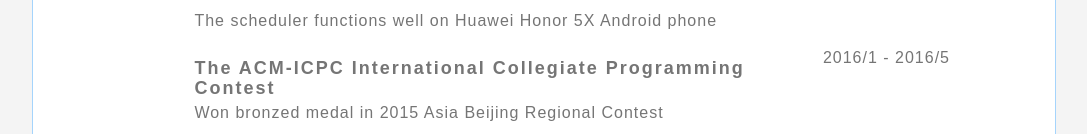
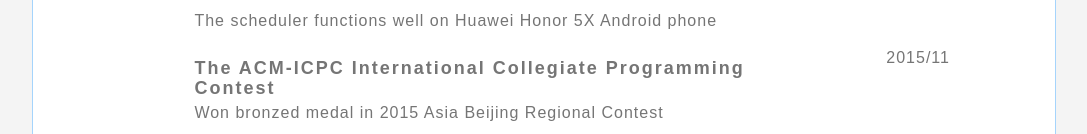
Before and after one commit to huanyan-hny/CV, a plain HTML site: page index.html in a window 1280 px wide. Shown: the part 2430-2564 px from the top of the page, without its empty margins (96-1183 px from the left). Drawn offline with nearby package versions, Linux system fonts and the light colour scheme; a web font is replaced by a local one.

Commit message:
Update index.html

```diff
--- a/index.html
+++ b/index.html
@@ -347,7 +347,7 @@
                         </div>
 
                         <div class="year col-md-3">
-                            <p>2016/1 - 2016/5</p>
+                            <p>2015/11</p>
                         </div>
                     </div><!--Project 4 end-->
 
```
